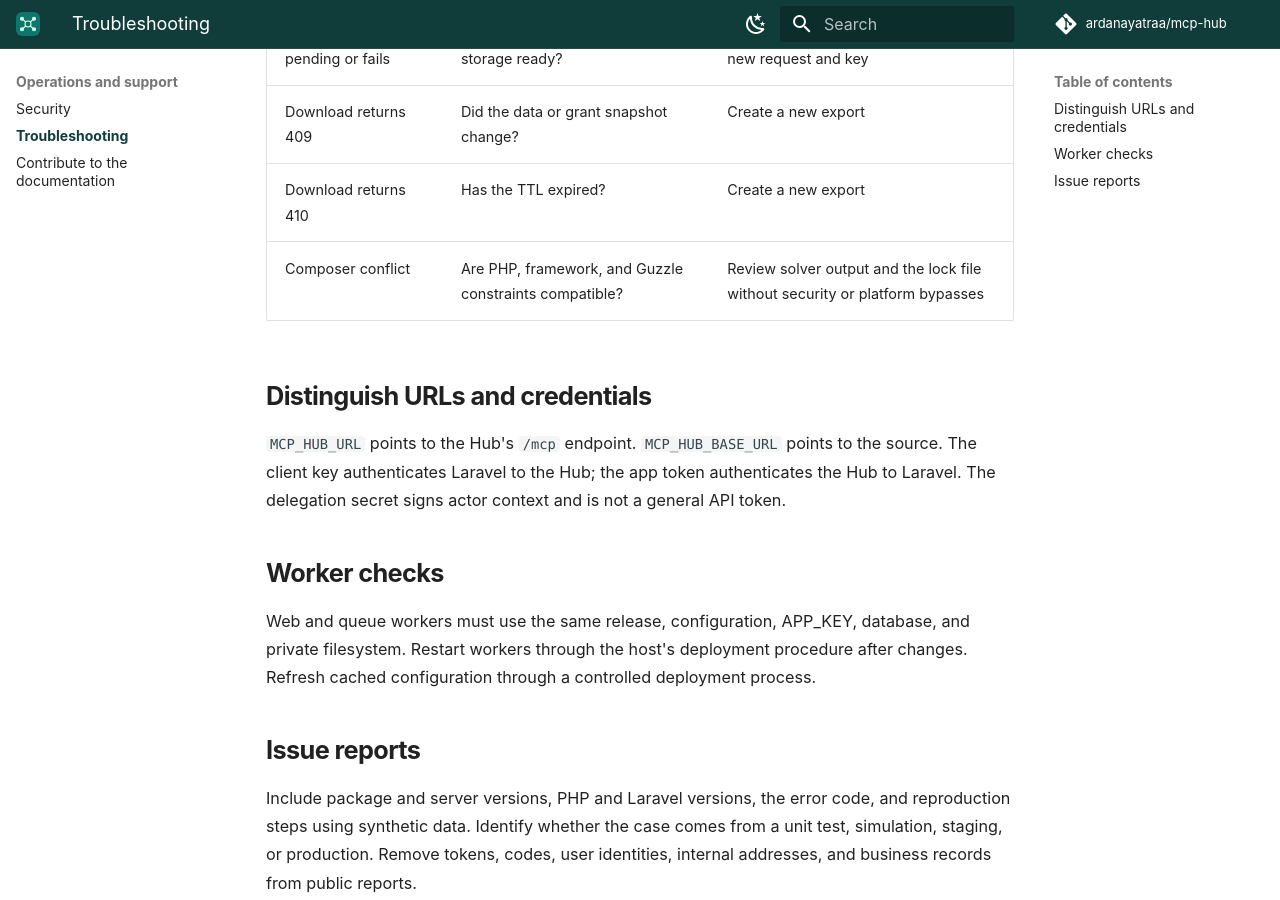
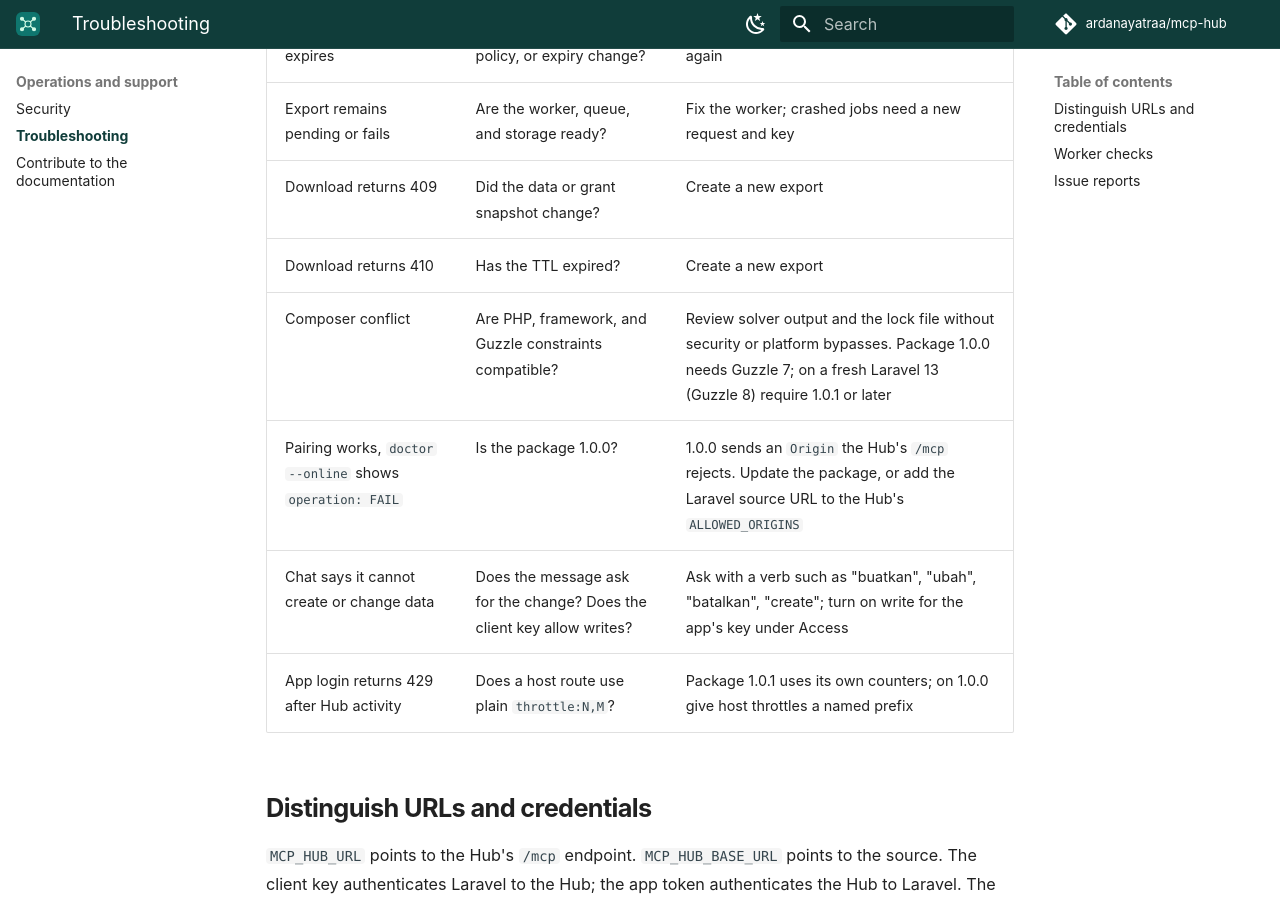
Before and after one commit to ardanayatraa/mcp-hub, an MkDocs documentation site: the page built from documentation/help/troubleshooting.md, in a window 1280 px wide and 900 px high, scrolled down 1188 px. Built offline with MkDocs 1.6.1 and Material for MkDocs 9.7.7, drawn with Linux system fonts in a browser that asks for light colours; comment, search, counter and statistics services are not loaded.

Commit message:
Offer chat write tools for common Indonesian requests
The chat offers create/update/delete tools only when the current message
asks for a change, but its verb list missed suffixed Indonesian forms:
"Tolong buatkan pesanan" did not match "buat", so the assistant replied
that it could not create orders. Accept the -kan/-in/-lah forms of the
common stems and add cancel, mark, make, batalkan, tandai, masukkan and
similar verbs. Bare batal, daftar and masuk stay out because they
describe data ("pesanan yang batal").

Document the Laravel package 1.0.1 network requirements: calls to the
Hub send no Origin, so ALLOWED_ORIGINS no longer needs the app URL, and
explain the 1.0.0 symptoms in troubleshooting.

```diff
--- a/documentation/help/troubleshooting.md
+++ b/documentation/help/troubleshooting.md
@@ -18,7 +18,10 @@
 | Export remains pending or fails | Are the worker, queue, and storage ready? | Fix the worker; crashed jobs need a new request and key |
 | Download returns 409 | Did the data or grant snapshot change? | Create a new export |
 | Download returns 410 | Has the TTL expired? | Create a new export |
-| Composer conflict | Are PHP, framework, and Guzzle constraints compatible? | Review solver output and the lock file without security or platform bypasses |
+| Composer conflict | Are PHP, framework, and Guzzle constraints compatible? | Review solver output and the lock file without security or platform bypasses. Package 1.0.0 needs Guzzle 7; on a fresh Laravel 13 (Guzzle 8) require 1.0.1 or later |
+| Pairing works, `doctor --online` shows `operation: FAIL` | Is the package 1.0.0? | 1.0.0 sends an `Origin` the Hub's `/mcp` rejects. Update the package, or add the Laravel source URL to the Hub's `ALLOWED_ORIGINS` |
+| Chat says it cannot create or change data | Does the message ask for the change? Does the client key allow writes? | Ask with a verb such as "buatkan", "ubah", "batalkan", "create"; turn on write for the app's key under Access |
+| App login returns 429 after Hub activity | Does a host route use plain `throttle:N,M`? | Package 1.0.1 uses its own counters; on 1.0.0 give host throttles a named prefix |
 
 ## Distinguish URLs and credentials
 
```
Also changed, not shown: docs/API.md (+2 -1 lines), documentation/hub/chat.md (+2 -0 lines), documentation/laravel/connection.md (+4 -0 lines), documentation/laravel/install.md (+1 -1 lines), 2 other files.
